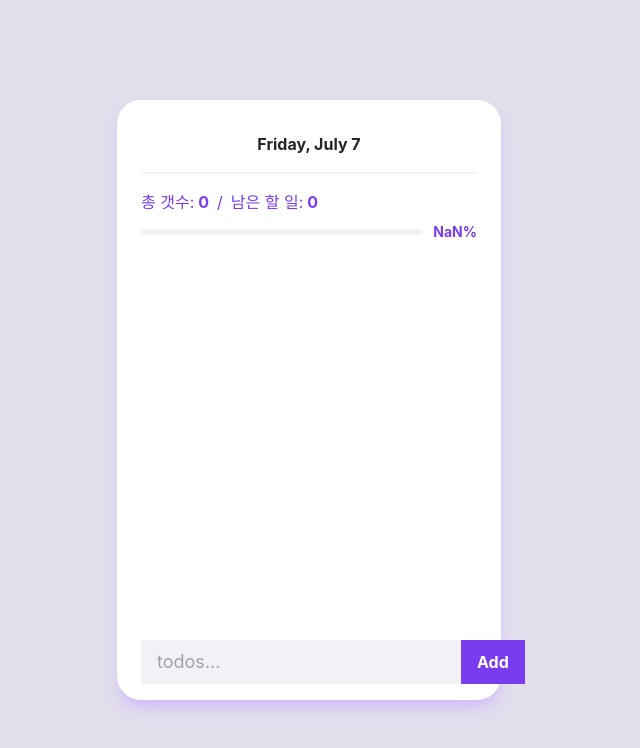
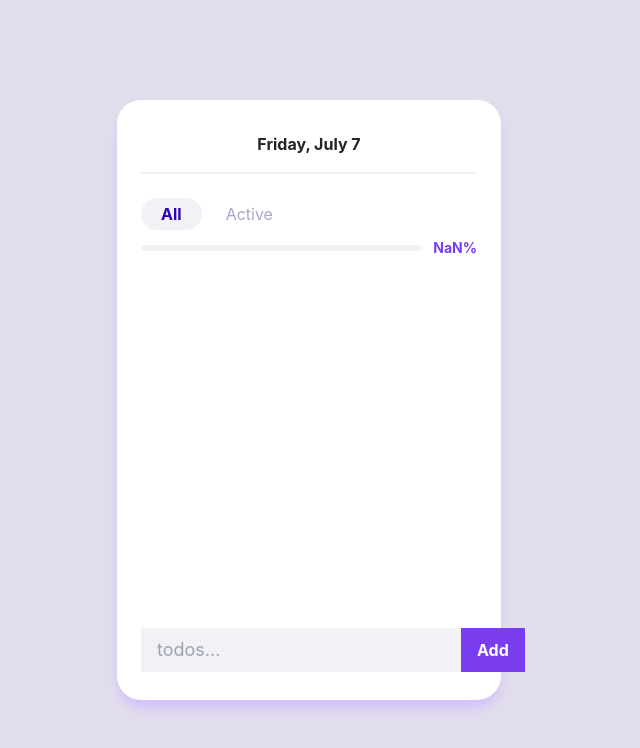
Before and after one commit to deepbm/to-do-list, a React (Create React App) app: page / in a window 1280 px wide. Shown: the top 748 px of the page, without its empty margins (331-971 px from the left). Built offline with nearby package versions, Linux system fonts and the light colour scheme; the HTML template or start-up script is replaced by a standard one.

Commit message:
Add: filter

```diff
--- a/src/components/ToDoList.jsx
+++ b/src/components/ToDoList.jsx
@@ -2,10 +2,12 @@ import React, { useEffect, useRef, useState } from 'react';
 import ToDoListItem from './ToDoListItem';
 import AddForm from './AddForm';
 
+const filters = ['all', 'active'];
 export default function ToDoList() {
   const [todos, setTodos] = useState(readTodosFromLocalstorage);
   const [completed, setCompleted] = useState(0);
   const [bar, setBar] = useState(0);
+  const [filter, setFilter] = useState(filters[0]);
   const bottomRef = useRef(null);
   const handleAdd = todo => {
     setTodos(prev => [...prev, todo]);
@@ -22,6 +24,10 @@ export default function ToDoList() {
     bottomRef.current.scrollIntoView({ behavior: 'smooth', block: 'end' });
   };
 
+  const handleFilter = e => {
+    setFilter(e.target.innerHTML);
+  };
+
   useEffect(() => {
     setCompleted(todos.filter(todo => todo.status === 'completed').length);
     localStorage.setItem('todos', JSON.stringify(todos));
@@ -32,14 +38,24 @@ export default function ToDoList() {
     setBar((completed / total) * 100);
   }, [completed, todos]);
 
+  const filtered = getFilteredTodos(todos, filter);
+
   return (
-    <section className='grow flex flex-col p-4 px-6 min-h-0'>
-      <div className='inline mb-2 bg-lightBlue text-brand'>
-        <span className='mr-1'>총 갯수:</span>
-        <span className='text-center font-bold'>{todos.length}</span>
-        <span className='mx-2'>/</span>
-        <span className='mr-1'>남은 할 일:</span>
-        <span className='text-center font-bold'>{completed}</span>
+    <section className='grow flex flex-col p-4 px-6 pb-7 min-h-0'>
+      <div className='py-2 text-gray'>
+        {filters.map(filter => (
+          <button
+            className='mr-1 p-1 px-5 rounded-full capitalize'
+            style={
+              filter === 'all'
+                ? { color: '#2E00B3', fontWeight: 'bold', backgroundColor: '#f2f2f6' }
+                : { color: '#A6A6C3', fontWeight: 'normal', backgroundColor: 'transparent' }
+            }
+            onClick={handleFilter}
+          >
+            {filter}
+          </button>
+        ))}
       </div>
       <div className='flex items-center gap-3'>
         <div className='w-full h-1.5 bg-lightGray rounded-md'>
@@ -51,8 +67,8 @@ export default function ToDoList() {
         <span className='text-sm text-brand font-bold'>{Math.round(bar)}%</span>
       </div>
       <ul className='mostly-customized-scrollbar grow overflow-y-auto my-4 p-2'>
-        {todos.length > 0 &&
-          todos.map(todo => (
+        {filtered.length > 0 &&
+          filtered.map(todo => (
             <ToDoListItem
               key={todo.id}
               todo={todo}
@@ -71,3 +87,10 @@ const readTodosFromLocalstorage = () => {
   const todos = localStorage.getItem('todos');
   return todos ? JSON.parse(todos) : [];
 };
+
+const getFilteredTodos = (todos, filter) => {
+  if (filter !== 'all') {
+    return todos.filter(todo => todo.status === filter);
+  }
+  return todos;
+};
```
